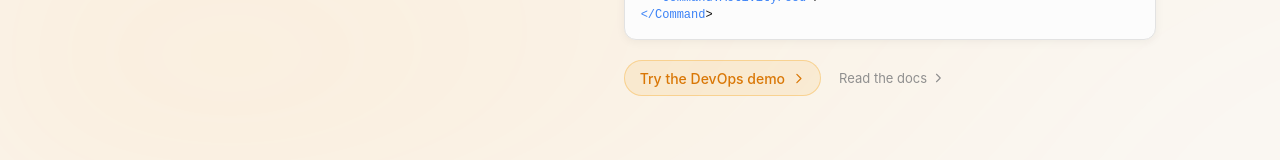
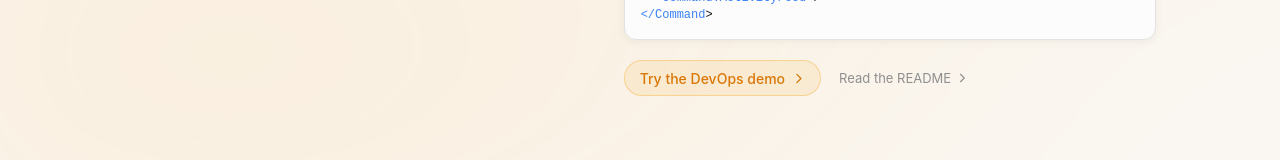
Before and after one commit to stevysmith/agentk, a Next.js app in the folder website/: page / in a window 1280 px wide. Shown: the part 615-775 px from the top of the page. Built offline with nearby package versions, Linux system fonts and the light colour scheme; a web font is replaced by a local one.

Commit message:
Landing: docs link points at the real README, not the docs demo

```diff
--- a/website/app/page.tsx
+++ b/website/app/page.tsx
@@ -734,8 +734,17 @@ export default function ShowcasePage() {
                     )
                   })()}
                 </AnimatePresence>
-                <a href="/docs" className="docs-link">
-                  Read the docs
+                {/* The real documentation is the repo README — /docs on this
+                    site is the API-Docs *demo* (reachable via the Raycast
+                    tab's own labeled pill), so linking it as "docs" would
+                    mislead. */}
+                <a
+                  href="https://github.com/stevysmith/agentk#readme"
+                  className="docs-link"
+                  target="_blank"
+                  rel="noopener noreferrer"
+                >
+                  Read the README
                   <svg width="12" height="12" viewBox="0 0 16 16" fill="none"><path d="M6 3l5 5-5 5" stroke="currentColor" strokeWidth="1.5" strokeLinecap="round" strokeLinejoin="round"/></svg>
                 </a>
               </motion.div>
```
